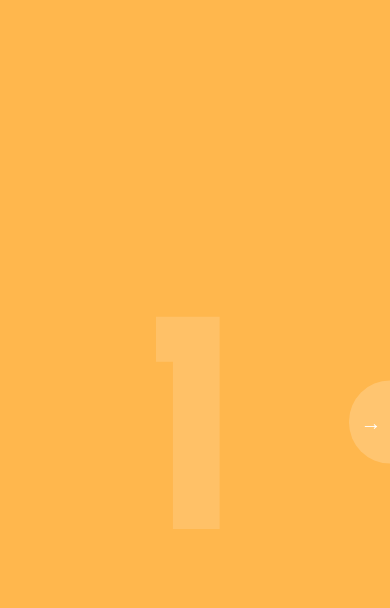
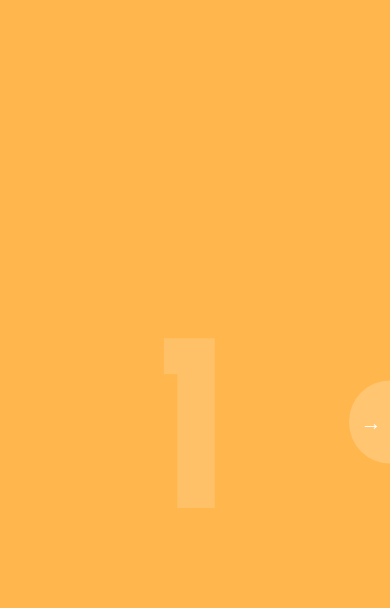
Before and after one commit to ryanhaining/thirtysixquestionsbreakup, a PHP site: page /index.html in a window 390 px wide. Shown: the top 608 px of the page. Run offline with PHP 8.4, Linux system fonts and the light colour scheme; some web fonts are replaced.

Commit message:
Fixes background number style for mobile

```diff
--- a/style.css
+++ b/style.css
@@ -69,12 +69,18 @@ body {
   margin-top: -0.415em;
 
   font-family: 'Josefin Sans', sans-serif;
-  font-size: 2000%;
+  font-size: 256px;
   color: white;
   font-weight: 900;
   opacity: 0.15;
   user-select: none;
   z-index: 1;
+}
+
+@media (min-width: 700px) {
+  .question-number {
+    font-size: 333px;
+  }
 }
 
 .arrow {
```
